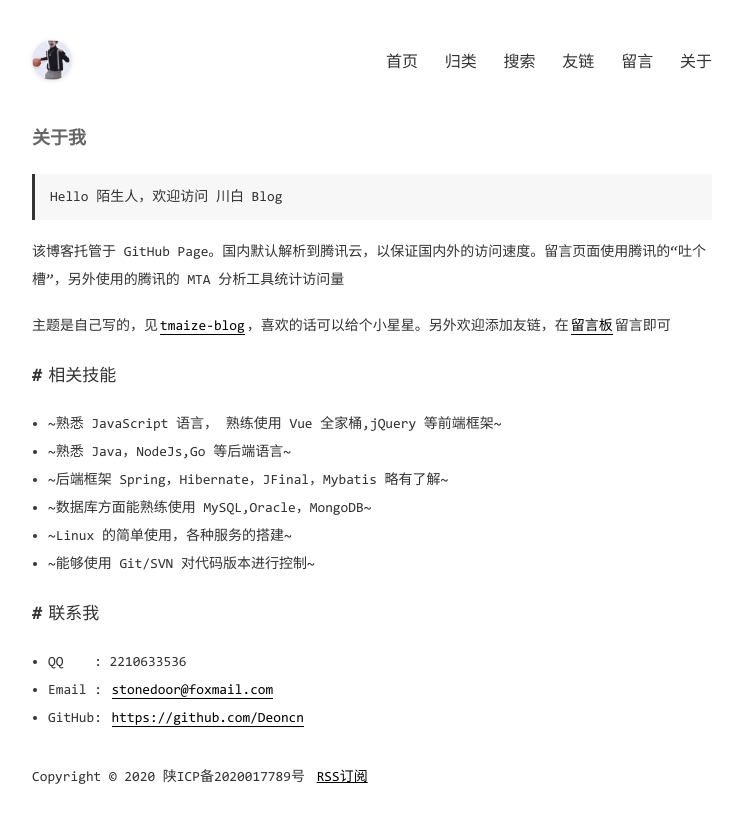
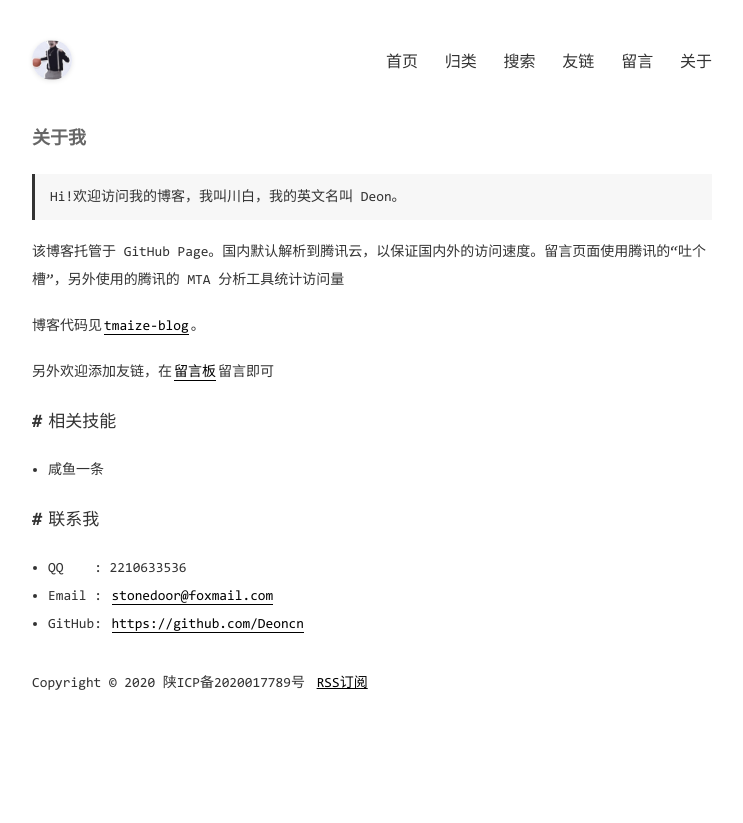
Before and after one commit to Deoncn/deoncn.github.io, a Jekyll site: the page built from pages/about.md, in a window 1280 px wide. Shown: the top 823 px of the page, without its empty margins (268-1011 px from the left). Built offline with Jekyll 4.4.1, drawn with Linux system fonts in a browser that asks for light colours; comment, search, counter and statistics services are not loaded.

Commit message:
Update about.md

```diff
--- a/pages/about.md
+++ b/pages/about.md
@@ -3,25 +3,17 @@ layout: mypost
 title: 关于我
 ---
 
-> Hello 陌生人，欢迎访问 川白 Blog
+> Hi!欢迎访问我的博客，我叫川白，我的英文名叫 Deon。
 
 该博客托管于 GitHub Page。国内默认解析到腾讯云，以保证国内外的访问速度。留言页面使用腾讯的“吐个槽”，另外使用的腾讯的 MTA 分析工具统计访问量
 
-主题是自己写的，见[tmaize-blog](https://github.com/TMaize/tmaize-blog)，喜欢的话可以给个小星星。另外欢迎添加友链，在[留言板](chat.html)留言即可
+博客代码见[tmaize-blog](https://github.com/TMaize/tmaize-blog)。
+
+另外欢迎添加友链，在[留言板](chat.html)留言即可
 
 ## 相关技能
 
-- ~熟悉 JavaScript 语言， 熟练使用 Vue 全家桶,jQuery 等前端框架~
-
-- ~熟悉 Java，NodeJs,Go 等后端语言~
-
-- ~后端框架 Spring，Hibernate，JFinal，Mybatis 略有了解~
-
-- ~数据库方面能熟练使用 MySQL,Oracle，MongoDB~
-
-- ~Linux 的简单使用，各种服务的搭建~
-
-- ~能够使用 Git/SVN 对代码版本进行控制~
+- 咸鱼一条
 
 ## 联系我
 
```
